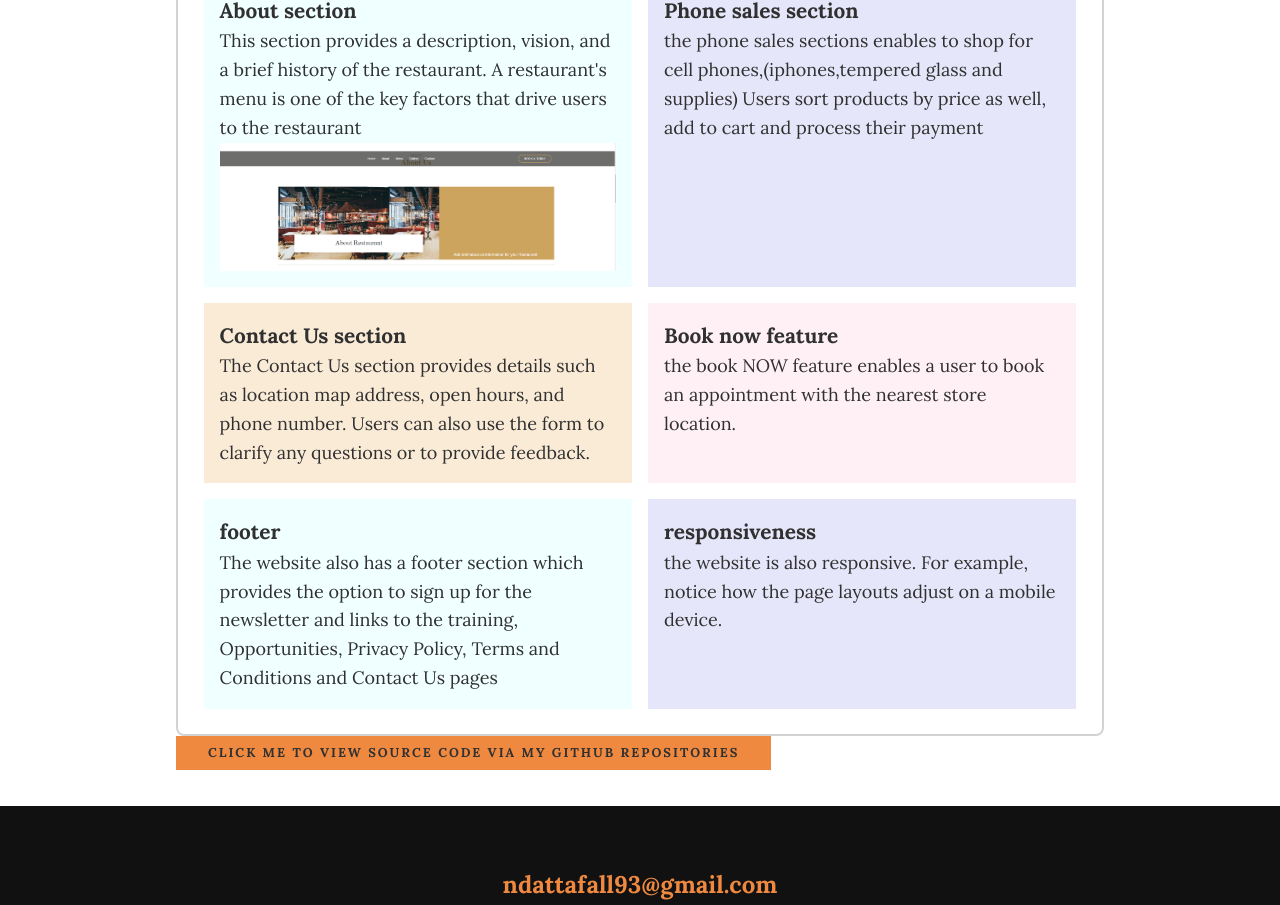
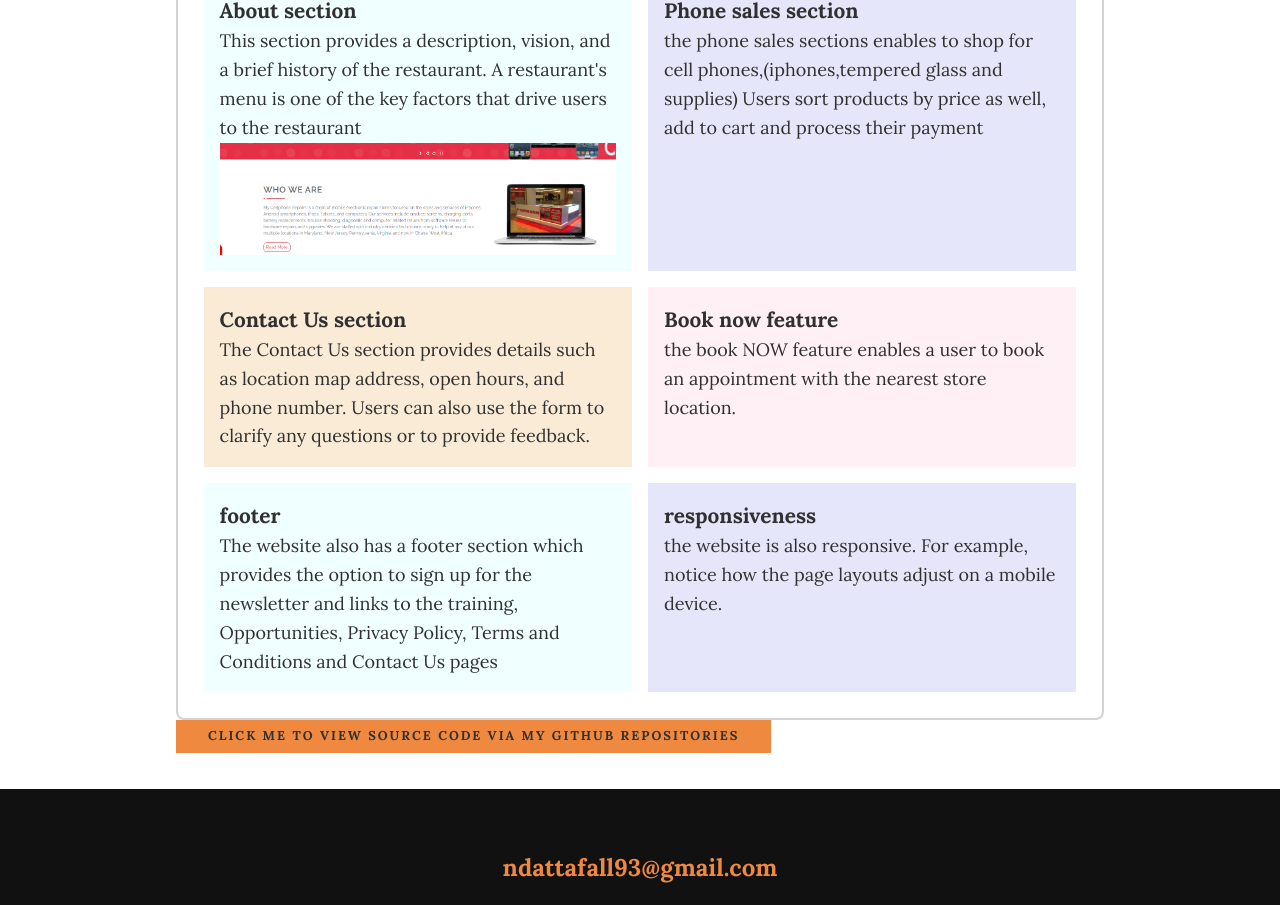
Before and after one commit to ndattaF/my-portfolio, a website built with Vite: page portfolio-item2.html in a window 1280 px wide. Shown: the part 894-1799 px from the top of the page. Built offline with nearby package versions, Linux system fonts and the light colour scheme.

Commit message:
Update portfolio-item2.html

```diff
--- a/portfolio-item2.html
+++ b/portfolio-item2.html
@@ -62,7 +62,7 @@
 		<div>
 			<dt> About section</dt>
 			<dd>This section provides a description, vision, and a brief history of the restaurant. A restaurant's menu is one of the key factors that drive users to the restaurant
-				 <img src="img/about-resto.png" alt="" class="pdetails" width: "100%">
+				 <img src="img/about-cp.png" alt="" class="pdetails" width: "800px">
 			</dd>
 		</div>
 		<div>
```
